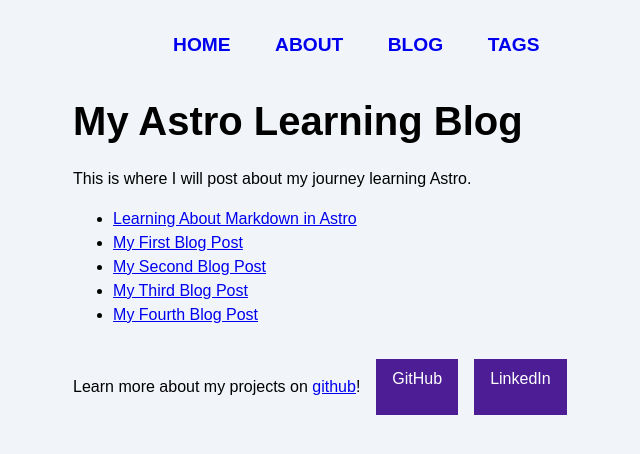
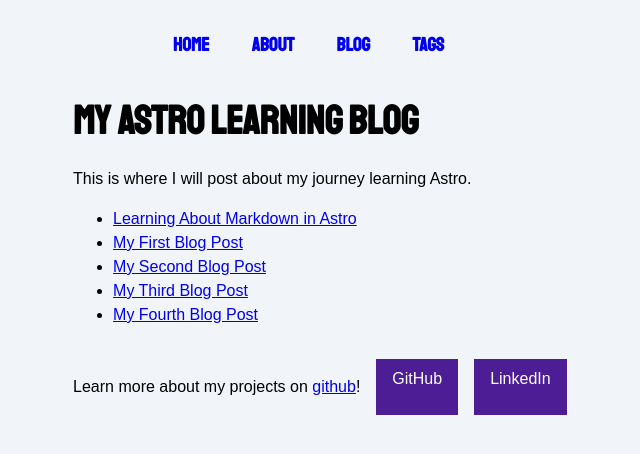
Before and after one commit to gio8tisu/my-blog, an Astro site: page /blog in a window 1280 px wide. Shown: the whole page, without its empty margins (227-867 px from the left). Built offline with nearby package versions, Linux system fonts and the light colour scheme; Astro itself is replaced by a stand-in of ours.

Commit message:
Change favicon and font

```diff
--- a/src/layouts/BaseLayout.astro
+++ b/src/layouts/BaseLayout.astro
@@ -9,9 +9,13 @@ const { pageTitle } = Astro.props;
 <html lang="en">
   <head>
     <meta charset="utf-8" />
-    <link rel="icon" type="image/svg+xml" href="/favicon.svg" />
+    <link rel="icon" type="image/svg+xml" href="/favicon.ico" />
     <meta name="viewport" content="width=device-width" />
     <meta name="generator" content={Astro.generator} />
+    <link
+      rel="stylesheet"
+      href="https://fonts.googleapis.com/css?family=Staatliches"
+    />
     <title>{pageTitle}</title>
   </head>
   <body>
--- a/src/styles/global.css
+++ b/src/styles/global.css
@@ -18,6 +18,7 @@ body {
 h1 {
   margin: 1rem 0;
   font-size: 2.5rem;
+  font-family: Staatliches;
 }
 
 .hamburger {
@@ -36,6 +37,7 @@ h1 {
 /* nav styles */
 
 .nav-links {
+  font-family: Staatliches;
   width: 100%;
   top: 5rem;
   left: 48px;
```
Also changed, not shown: public/favicon.ico (added), public/favicon.svg (deleted).
